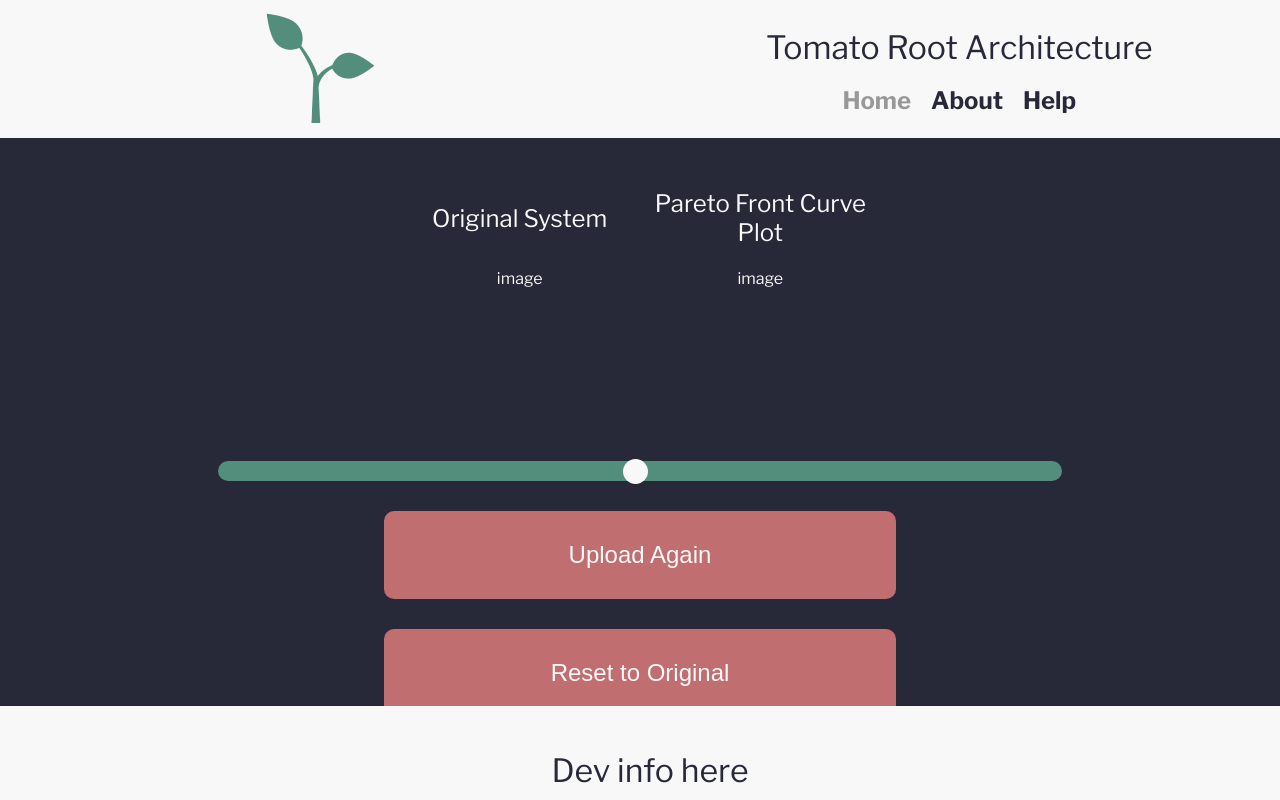
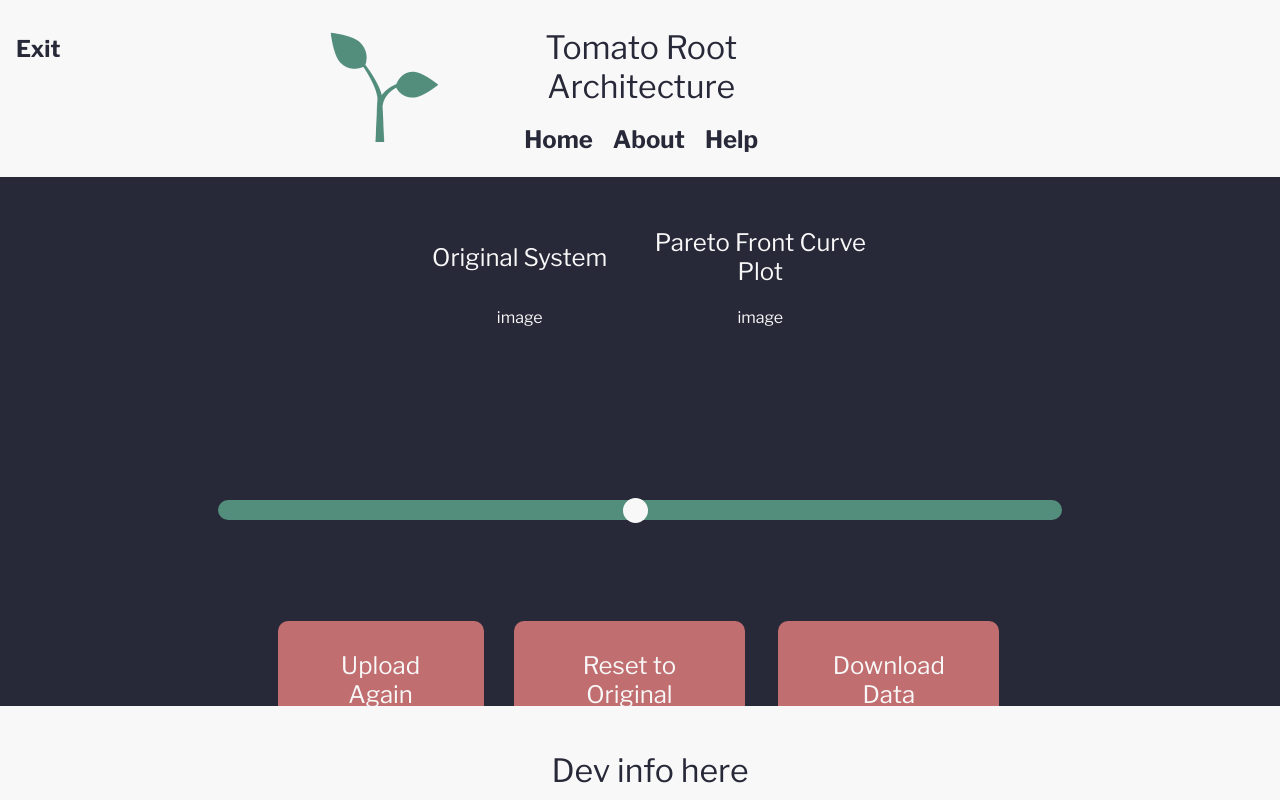
Before and after one commit to JoannaBlatt/tomato-root-architecture, a PHP site: page /upload.html in a window 1280 px wide. Run offline with PHP 8.4, Linux system fonts and the light colour scheme; lists and menus that the app fills with data are empty.

Commit message:
Finished upload #17

```diff
--- a/about.html
+++ b/about.html
@@ -10,14 +10,16 @@
 <body>
     <div>
         <table class="header"><tr>
+            <th class = "back-arrow"><a href="https://www.arjun-chandrasekhar-teaching.com"><h3 class="menu-button back-arrow">Exit</h3></a></th>
             <th class="sprout-image"><img src="Images/Sprout.png"></th>
             <th class="header-text">
                 <h1 class="title">Tomato Root Architecture</h1> <br />
                 <div class="menu">
                     <a href = "home.html"><h3 class="menu-button">Home</h3></a>
-                    <a href = "about.html"><h3 class="menu-button cur-page">About</h3></a>
+                    <a href = "about.html"><h3 class="menu-button">About</h3></a>
                     <a href = "help.html"><h3 class="menu-button">Help</h3></a>
             </th>
+            <th class = "spacer"></th>
         </tr></table>
     </div>
     <div style="height:70%">
--- a/help.html
+++ b/help.html
@@ -10,14 +10,16 @@
 <body>
     <div>
         <table class="header"><tr>
+            <th class = "back-arrow"><a href="https://www.arjun-chandrasekhar-teaching.com"><h3 class="menu-button back-arrow">Exit</h3></a></th>
             <th class="sprout-image"><img src="Images/Sprout.png"></th>
             <th class="header-text">
                 <h1 class="title">Tomato Root Architecture</h1> <br />
                 <div class="menu">
                     <a href = "home.html"><h3 class="menu-button">Home</h3></a>
                     <a href = "about.html"><h3 class="menu-button">About</h3></a>
-                    <a href = "help.html"><h3 class="menu-button cur-page">Help</h3></a>
+                    <a href = "help.html"><h3 class="menu-button">Help</h3></a>
             </th>
+            <th class = "spacer"></th>
         </tr></table>
     </div>
     <div style="height:70%">
--- a/style.css
+++ b/style.css
@@ -185,6 +185,10 @@ a{
     display: none;
 }
 
+.big_button {
+    width: 70%
+}
+
 /*ABOUT BODY STYLE*/
 
     .about-body{
--- a/upload.html
+++ b/upload.html
@@ -10,14 +10,16 @@
 <body>
     <div>
         <table class="header"><tr>
+            <th class = "back-arrow"><a href="https://www.arjun-chandrasekhar-teaching.com"><h3 class="menu-button back-arrow">Exit</h3></a></th>
             <th class="sprout-image"><img src="Images/Sprout.png"></th>
             <th class="header-text">
                 <h1 class="title">Tomato Root Architecture</h1> <br />
                 <div class="menu">
-                    <a href = "home.html"><h3 class="menu-button cur-page">Home</h3></a>
+                    <a href = "home.html"><h3 class="menu-button">Home</h3></a>
                     <a href = "about.html"><h3 class="menu-button">About</h3></a>
                     <a href = "help.html"><h3 class="menu-button">Help</h3></a>
             </th>
+            <th class = "spacer"></th>
         </tr></table>
     </div>
     <div class = "home-body">
@@ -32,11 +34,32 @@
             </tr>
         </table>
     </div>
-    <div class="upload-button-container">
-        <input type="range" min="1" max="100" value="50" class="fileSlider" id="file-num">
-        <button class = "upload">Upload Again</button>
-        <button class = "upload" id = "reset">Reset to Original</button>
-    </div>
+
+    <table class="samples">
+        <tr>
+            <input type="range" min="1" max="100" value="50" class="fileSlider" id="file-num">
+        </tr>
+        <tr>
+            <td><form action="upload.php" method="post" enctype="multipart/form-data" name="test">
+                <label for="testfileupload" class="big_button upload">
+                    <input id="testfileupload" type="file" name="testingfileupload" onchange="this.form.submit();" />
+                    Upload Again
+                </label>
+            </form></td>
+            <td><form action="upload.php" method="post" enctype="multipart/form-data" name="test">
+                <label for="testfileupload" class="big_button upload">
+                    <input id="testfileupload" type="file" name="testingfileupload" onchange="this.form.submit();" />
+                    Reset to Original
+                </label>
+            </form></td>
+            <td><form action="upload.php" method="post" enctype="multipart/form-data" name="test">
+                <label for="testfileupload" class="big_button upload">
+                    <input id="testfileupload" type="file" name="testingfileupload" onchange="this.form.submit();" />
+                    Download Data
+                </label>
+            </form></td>
+        </tr>
+    </table>
     <div class="footer-bar">
         <h1 class = "footer-text">Dev info here</h1>
     </div>
```
